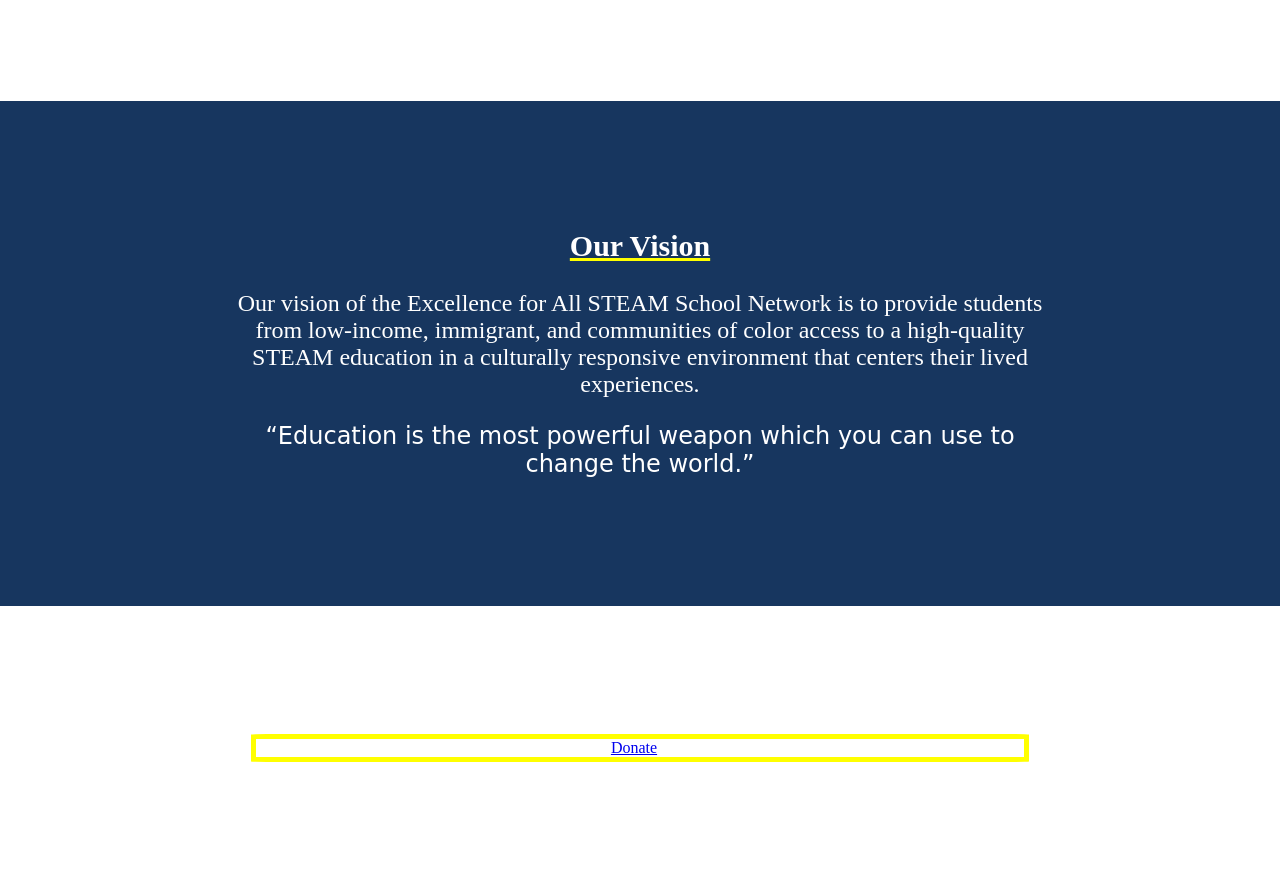
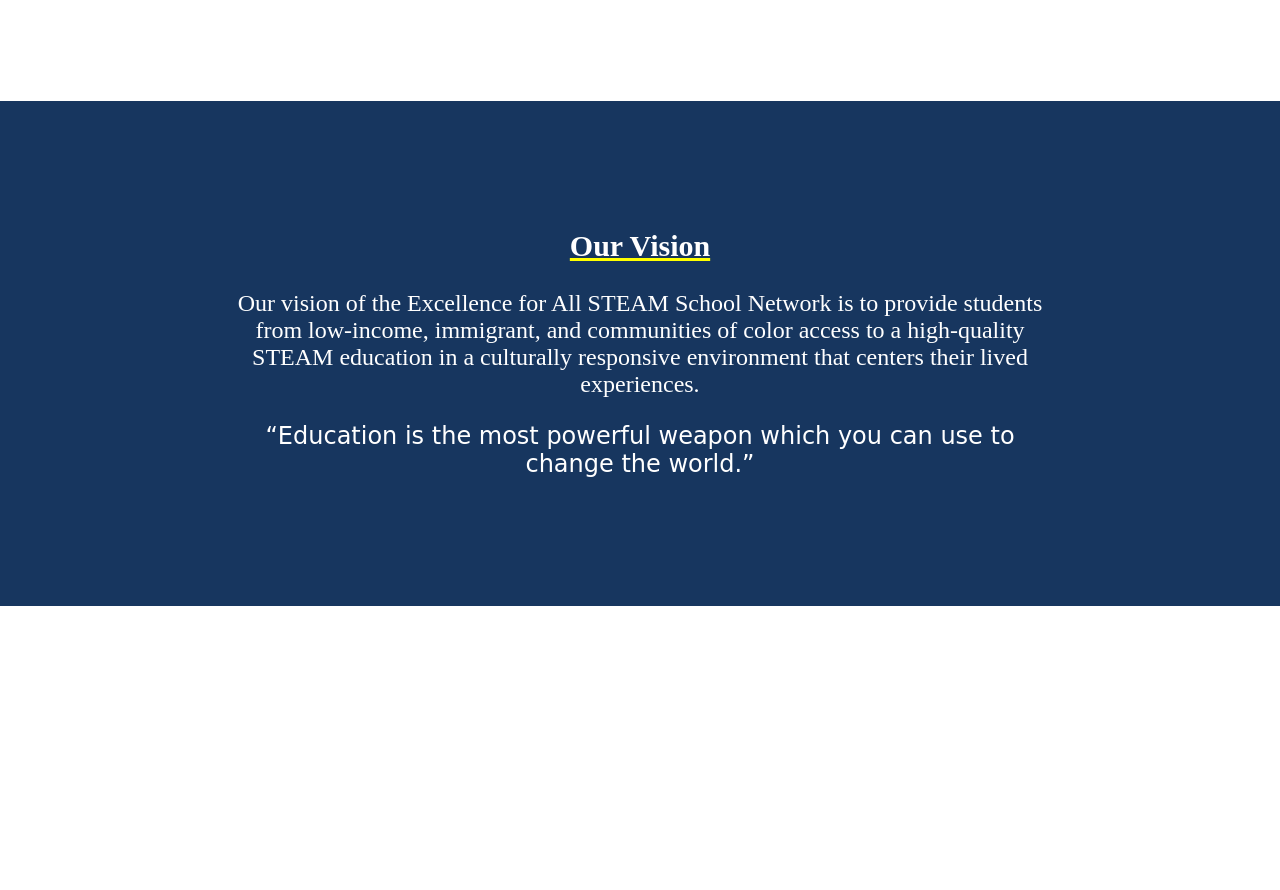
Before and after one commit to EmilioMurillo/OnwardV2, a plain HTML site: page index.html in a window 1280 px wide. Shown: the part 1349-2239 px from the top of the page. After the commit the page ends 1955 px from the top, so only its background shows below. Drawn offline with Linux system fonts and the light colour scheme.

Commit message:
taking away donate button for now

```diff
--- a/index.html
+++ b/index.html
@@ -47,14 +47,14 @@
         <p id="quote">“Education is the most powerful weapon which you can use to change the world.”</p>
       </section>
     </section>
-    <section class="quoteSection">
+    <!-- <section class="quoteSection">
       <section class="wrap">
         <a href="https://donorbox.org/changing-the-narrative">Donate</a>
         <img src="" alt="">
         <img src="" alt="">
         <img src="" alt="">
       </section>
-    </section>
+    </section> -->
     <footer>
 
     </footer>
```
